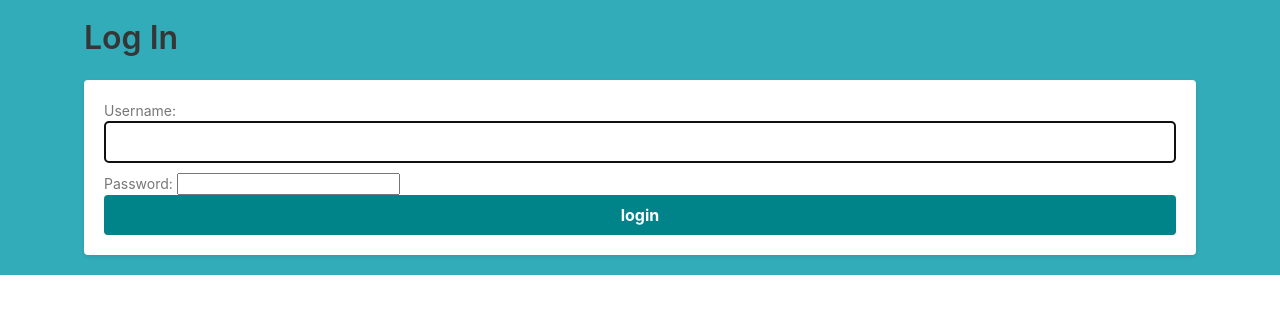
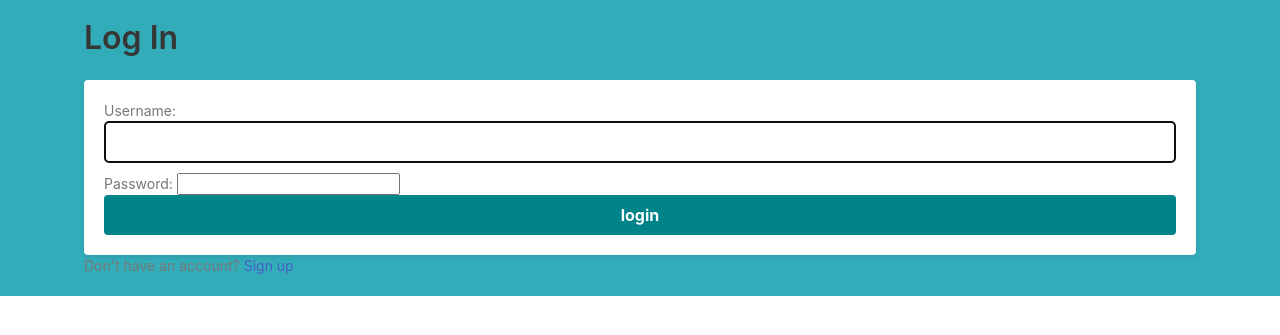
Before and after one commit to undftdcreed/SnapShoot, a Django app: page /accounts/login/ in a window 1280 px wide. Shown: the part 58-393 px from the top of the page. Run offline with Django 4.2, Linux system fonts and the light colour scheme.

Commit message:
added link to signup at login

```diff
--- a/main_app/templates/registration/login.html
+++ b/main_app/templates/registration/login.html
@@ -6,5 +6,5 @@
     <input type="submit" class="btn" value="login" />
     <input type="hidden" name="next" value="{{ next }}" />
 </form>
-
+<p>Don't have an account? <a href="{% url 'signup' %}">Sign up</a></p>
 {% endblock %}
```
